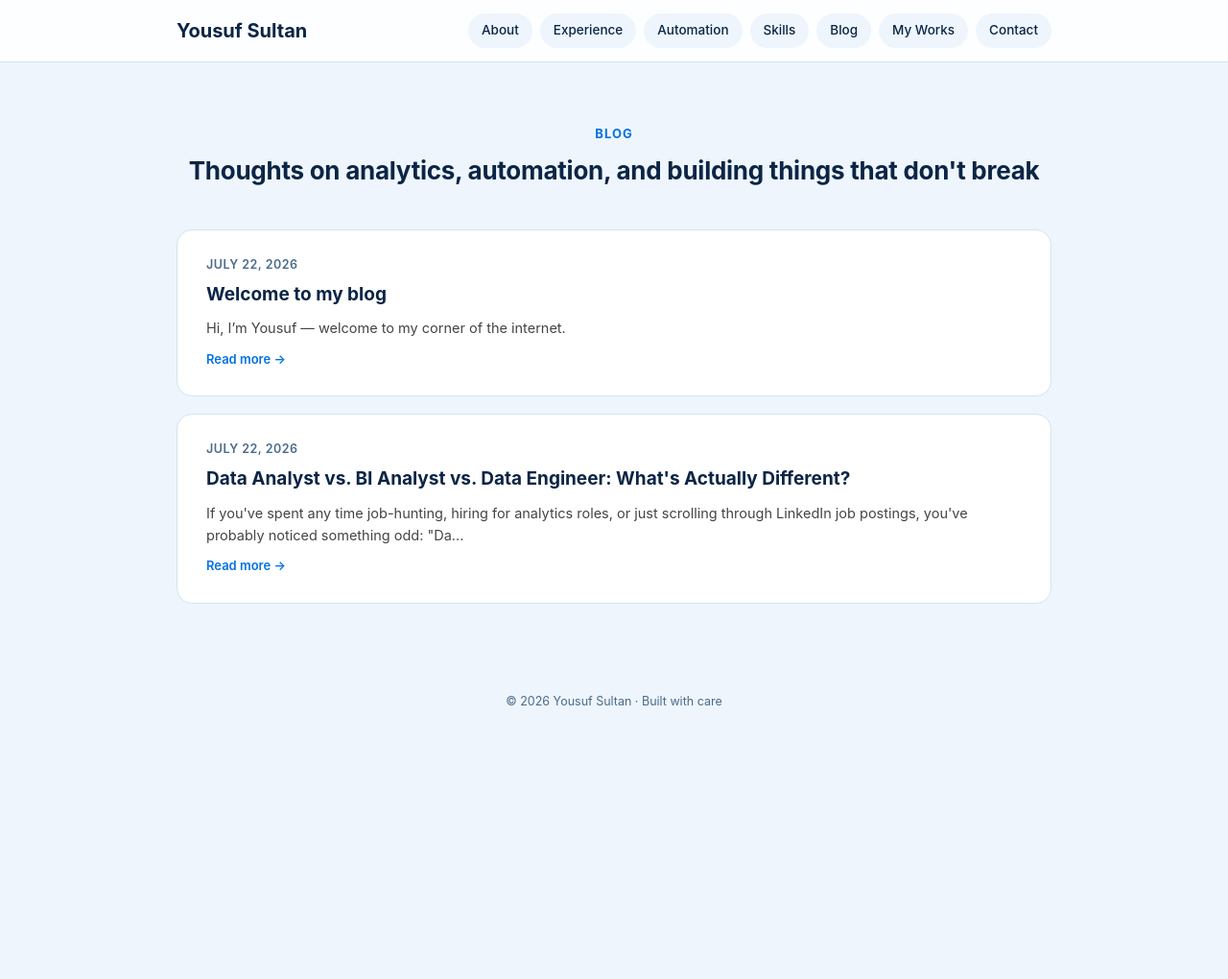
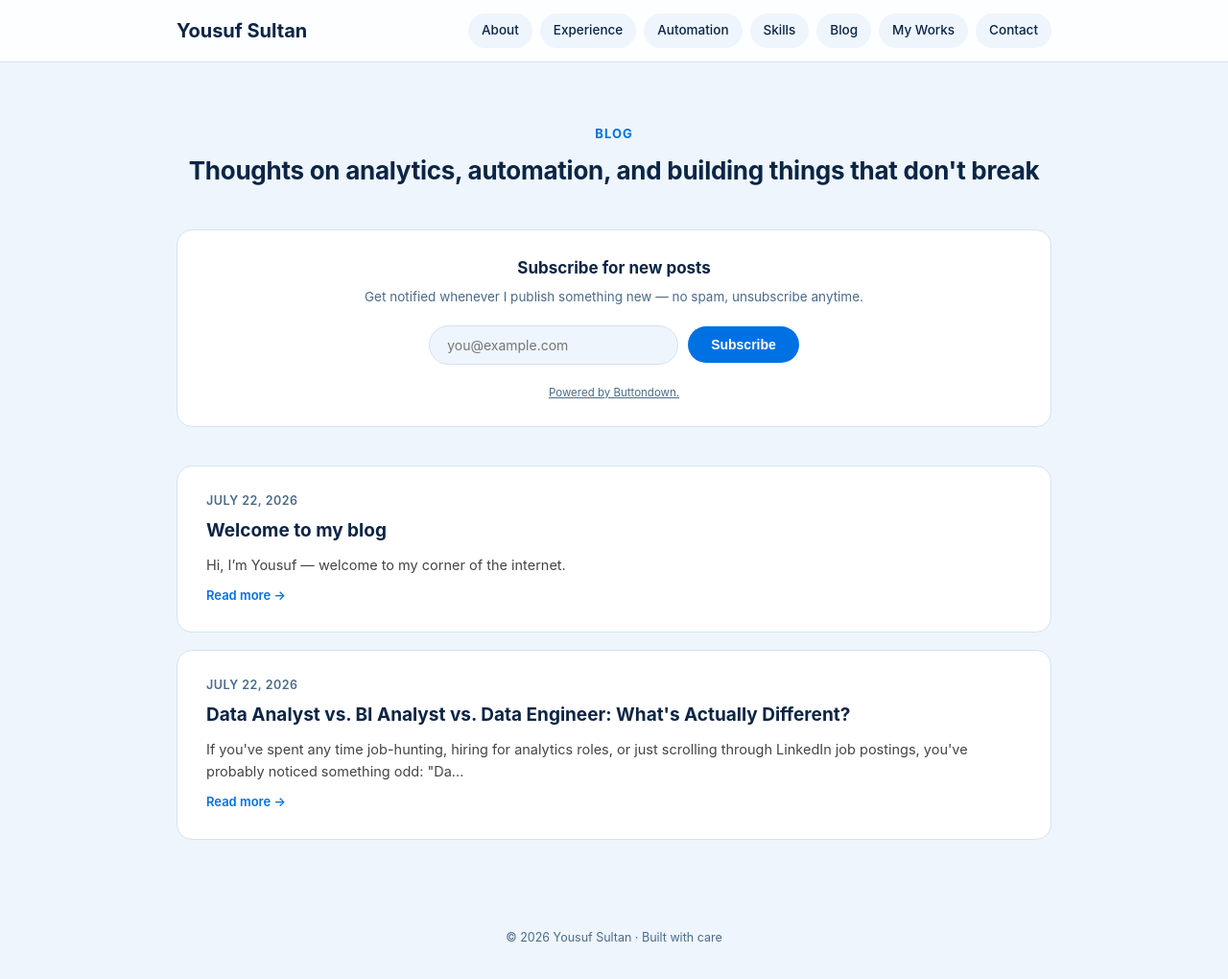
Before and after one commit to ysultankpg/ysultankpg.github.io, a Jekyll site: the page built from blog/index.html, in a window 1280 px wide and 1037 px high. Shown: the top 1020 px of the window at 96% size. Built offline with Jekyll 4.4.1, drawn with Linux system fonts in a browser that asks for light colours.

Commit message:
Add Buttondown subscribe form to blog listing and post pages, styled with site blue theme

```diff
--- a/blog/index.html
+++ b/blog/index.html
@@ -6,6 +6,25 @@ permalink: /blog/
 <div class="blog-header">
   <h2 class="section-title">Blog</h2>
   <h3 class="section-heading">Thoughts on analytics, automation, and building things that don't break</h3>
+</div>
+
+<div class="subscribe-box">
+  <h4>Subscribe for new posts</h4>
+  <p class="subscribe-sub">Get notified whenever I publish something new — no spam, unsubscribe anytime.</p>
+  <form
+    action="https://buttondown.com/api/emails/embed-subscribe/ysultankpg"
+    method="post"
+    class="embeddable-buttondown-form"
+  >
+    <label for="bd-email">Enter your email</label>
+    <input type="email" name="email" id="bd-email" placeholder="you@example.com" required />
+    <input type="submit" value="Subscribe" />
+    <p>
+      <a href="https://buttondown.com/refer/ysultankpg" target="_blank">
+        Powered by Buttondown.
+      </a>
+    </p>
+  </form>
 </div>
 
 <div class="post-list">
--- a/styles.css
+++ b/styles.css
@@ -373,6 +373,80 @@ footer.pagefoot {
   text-align: center;
   margin-bottom: 40px;
 }
+
+/* SUBSCRIBE FORM (Buttondown) */
+.subscribe-box {
+  background: var(--card);
+  border: 1px solid var(--border);
+  border-radius: 16px;
+  padding: 26px 30px;
+  margin-bottom: 40px;
+  text-align: center;
+}
+.subscribe-box h4 {
+  font-size: 17px;
+  font-weight: 700;
+  color: var(--ink);
+  margin-bottom: 6px;
+}
+.subscribe-box p.subscribe-sub {
+  font-size: 13.5px;
+  color: var(--sub);
+  margin-bottom: 18px;
+}
+.embeddable-buttondown-form {
+  display: flex;
+  gap: 10px;
+  justify-content: center;
+  flex-wrap: wrap;
+  align-items: center;
+}
+.embeddable-buttondown-form label {
+  display: none;
+}
+.embeddable-buttondown-form input[type="email"] {
+  padding: 11px 18px;
+  border: 1px solid var(--border);
+  border-radius: 999px;
+  font-size: 14px;
+  font-family: inherit;
+  color: var(--ink);
+  background: var(--bg);
+  min-width: 260px;
+}
+.embeddable-buttondown-form input[type="email"]:focus {
+  outline: none;
+  border-color: var(--accent);
+  background: white;
+}
+.embeddable-buttondown-form input[type="submit"] {
+  background: var(--accent);
+  color: white;
+  border: none;
+  border-radius: 999px;
+  padding: 11px 24px;
+  font-size: 14px;
+  font-weight: 600;
+  cursor: pointer;
+  transition: background 0.15s ease;
+}
+.embeddable-buttondown-form input[type="submit"]:hover {
+  background: #0060c0;
+}
+.embeddable-buttondown-form p {
+  width: 100%;
+  margin: 10px 0 0;
+  font-size: 11.5px;
+  color: var(--sub);
+}
+.embeddable-buttondown-form p a {
+  color: var(--sub);
+  text-decoration: underline;
+}
+@media (max-width: 500px) {
+  .embeddable-buttondown-form input[type="email"] { min-width: 0; width: 100%; }
+  .embeddable-buttondown-form input[type="submit"] { width: 100%; }
+}
 .post-list {
   display: flex;
   flex-direction: column;
```
Also changed, not shown: _layouts/post.html (+20 -0 lines).
